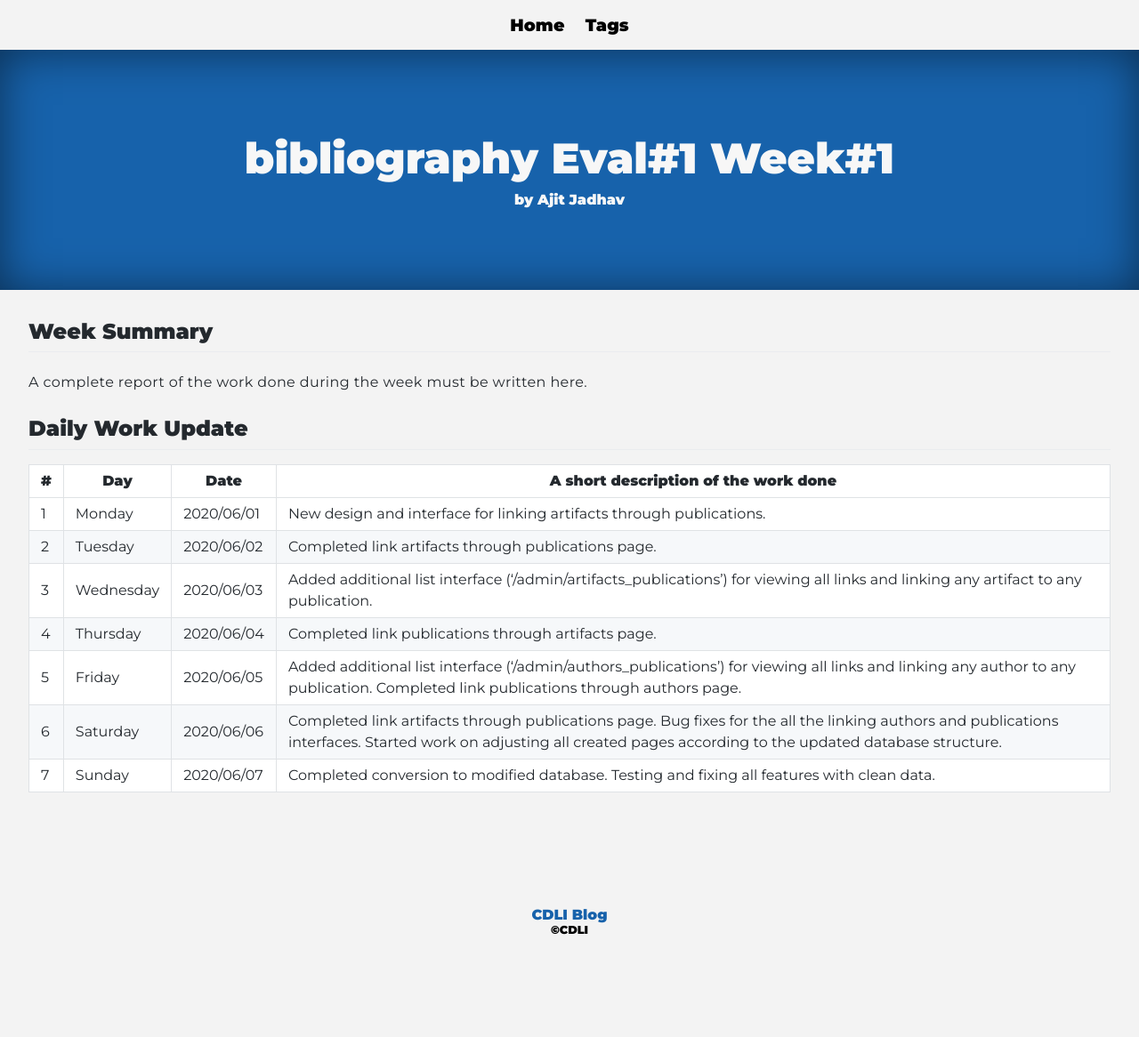
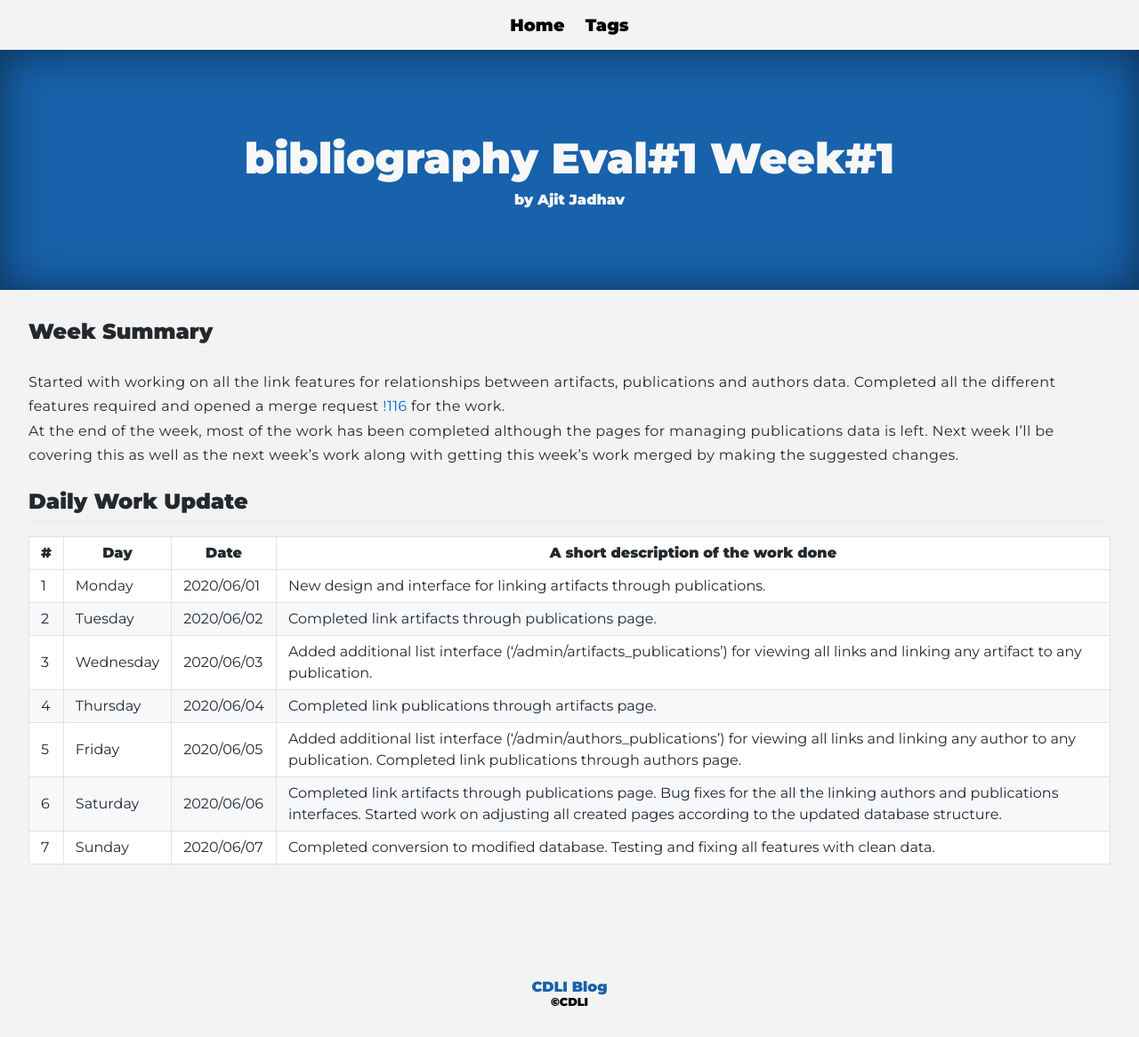
Before and after one commit to cdli-gh/blog, a Jekyll site: the page built from _blog/gsoc20/bibliography/posts/01_week1.md, in a window 1280 px wide. Shown: the whole page at 89% size. Built offline with Jekyll 4.4.1, drawn with Linux system fonts in a browser that asks for light colours; Markdown is read by kramdown in place of the engine named in the settings; before the commit the page ends 1085 px from its top, so only the background shows below that.

Commit message:
Week 1 summary

```diff
--- a/_blog/gsoc20/bibliography/posts/01_week1.md
+++ b/_blog/gsoc20/bibliography/posts/01_week1.md
@@ -7,8 +7,10 @@ tags: ["week","gsoc","gsoc2020","bibliography","eval#1","week#1"]
 
 ## Week Summary
 
-A complete report of the work done during the week must be written here.
 
+Started with working on all the link features for relationships between artifacts, publications and authors data. Completed all the different features required and opened a merge request [!116](https://gitlab.com/cdli/framework/-/merge_requests/116) for the work.
+<br>
+At the end of the week, most of the work has been completed although the pages for managing publications data is left. Next week I'll be covering this as well as the next week's work along with getting this week's work merged by making the suggested changes.
 
 ## Daily Work Update
 
```
